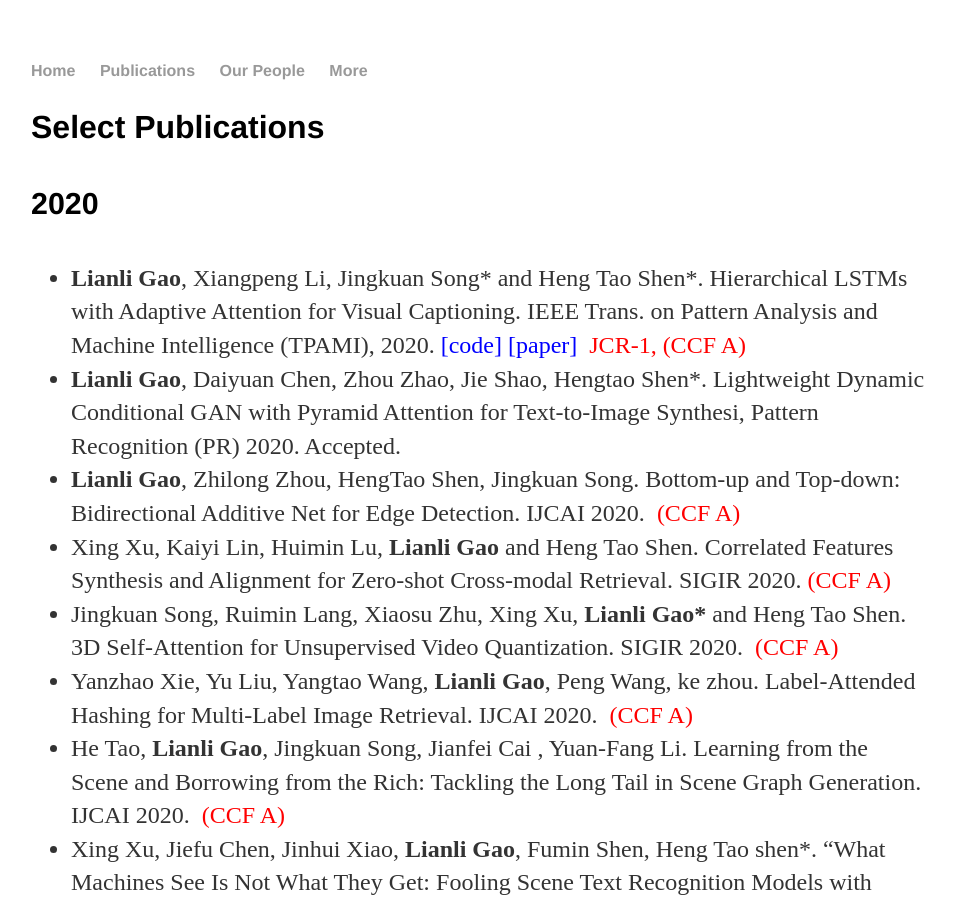
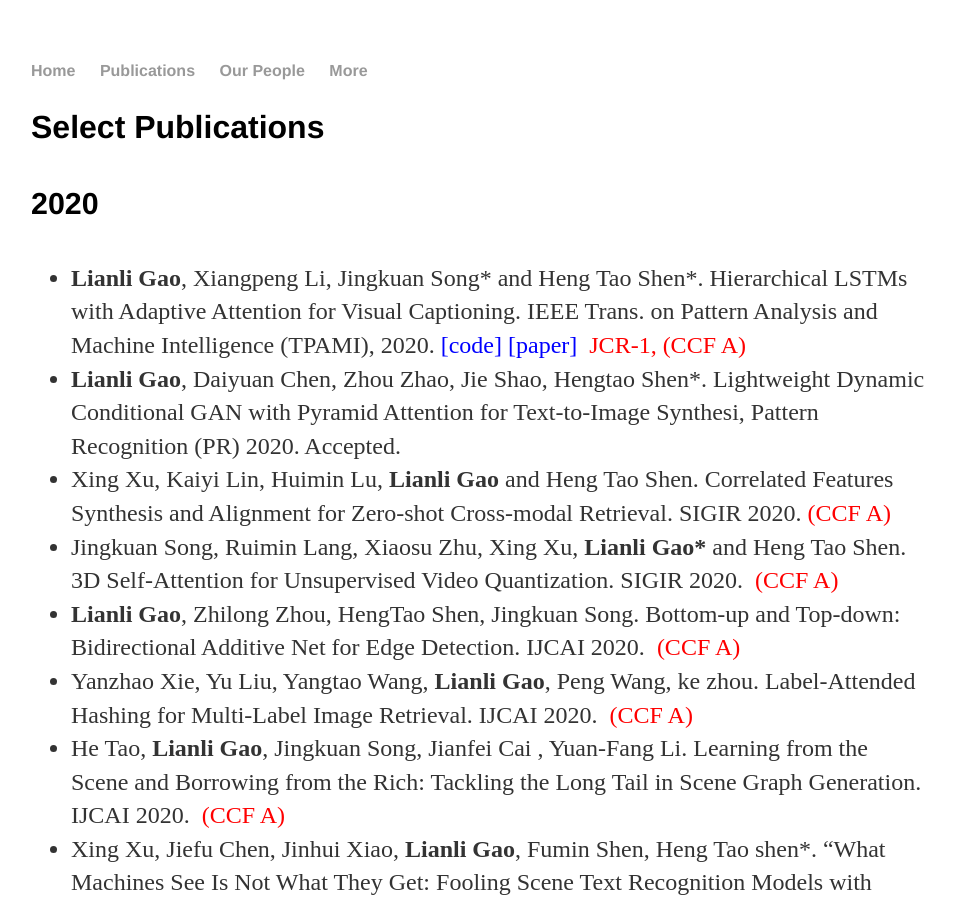
Before and after one commit to lianliGao/lianligao.github.io, a Jekyll site: the page built from cv/index.html, in a window 1280 px wide and 900 px high. Shown: the whole window, without its empty margins (161-1116 px from the left). Built offline with Jekyll 4.4.1, drawn with Linux system fonts in a browser that asks for light colours.

Commit message:
Update index.html

```diff
--- a/cv/index.html
+++ b/cv/index.html
@@ -21,9 +21,9 @@
 <ul>
 <li><strong>Lianli Gao</strong>, Xiangpeng Li, Jingkuan Song* and Heng Tao Shen*. Hierarchical LSTMs with Adaptive Attention for Visual Captioning. IEEE Trans. on Pattern Analysis and Machine Intelligence (TPAMI), 2020. <a href="https://github.com/lixiangpengcs/Spatial-Temporal-Adaptive-Attention-for-Video-Captioning" rel="nofollow"><font color="#0000ff"> [code] </font></a> <a href="https://ieeexplore.ieee.org/document/8620348" rel="nofollow"><font color="#0000ff"> [paper] </font></a><font color="#ff0000"><b>&nbsp;</b>JCR-1, (CCF A)</font></li>
 <li><strong>Lianli Gao</strong>, Daiyuan Chen, Zhou Zhao, Jie Shao, Hengtao Shen*. Lightweight Dynamic Conditional GAN with Pyramid Attention for Text-to-Image Synthesi, Pattern Recognition (PR) 2020. Accepted. </li>
-<li> <strong>Lianli Gao</strong>, Zhilong Zhou, HengTao Shen, Jingkuan Song. Bottom-up and Top-down: Bidirectional Additive Net for Edge Detection. IJCAI 2020. <font color="#ff0000"><b>&nbsp;</b>(CCF A)</font></li>
 <li>Xing Xu, Kaiyi Lin, Huimin Lu, <strong>Lianli Gao</strong> and Heng Tao Shen. Correlated Features Synthesis and Alignment for Zero-shot Cross-modal Retrieval. SIGIR 2020.<font color="#ff0000"><b>&nbsp;</b>(CCF A)</font> </li>
 <li>Jingkuan Song, Ruimin Lang, Xiaosu Zhu, Xing Xu, <strong>Lianli Gao*</strong> and Heng Tao Shen. 3D Self-Attention for Unsupervised Video Quantization. SIGIR 2020. <font color="#ff0000"><b>&nbsp;</b>(CCF A)</font></li>
+<li> <strong>Lianli Gao</strong>, Zhilong Zhou, HengTao Shen, Jingkuan Song. Bottom-up and Top-down: Bidirectional Additive Net for Edge Detection. IJCAI 2020. <font color="#ff0000"><b>&nbsp;</b>(CCF A)</font></li>
 <li>  Yanzhao Xie, Yu Liu, Yangtao Wang, <strong>Lianli Gao</strong>, Peng Wang, ke zhou. Label-Attended Hashing for Multi-Label Image Retrieval. IJCAI 2020.  <font color="#ff0000"><b>&nbsp;</b>(CCF A)</font></li>
 <li>  He Tao, <strong>Lianli Gao</strong>, Jingkuan Song, Jianfei Cai , Yuan-Fang Li. Learning from the Scene and Borrowing from the Rich: Tackling the Long Tail in Scene Graph Generation. IJCAI 2020.  <font color="#ff0000"><b>&nbsp;</b>(CCF A)</font></li>
 <li>  Xing Xu, Jiefu Chen, Jinhui Xiao, <strong>Lianli Gao</strong>, Fumin Shen, Heng Tao shen*. “What Machines See Is Not What They Get: Fooling Scene Text Recognition Models with Adversarial Text Images”. In Proceedings of 33rd IEEE Conference on Computer Vision and Pattern Recognition (CVPR), 2020.  <font color="#ff0000"><b>&nbsp;</b>(CCF A)</font></li>
```
